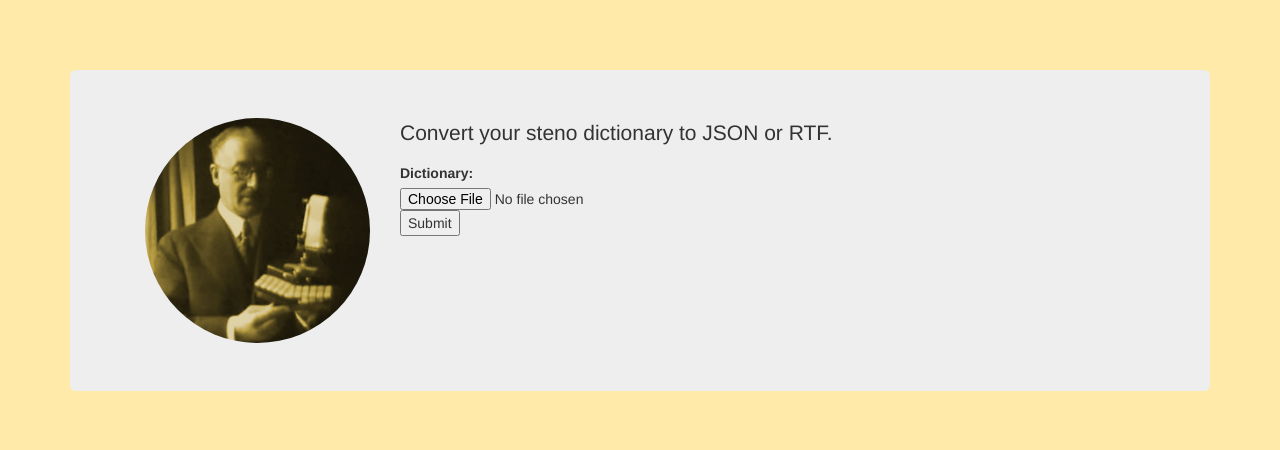
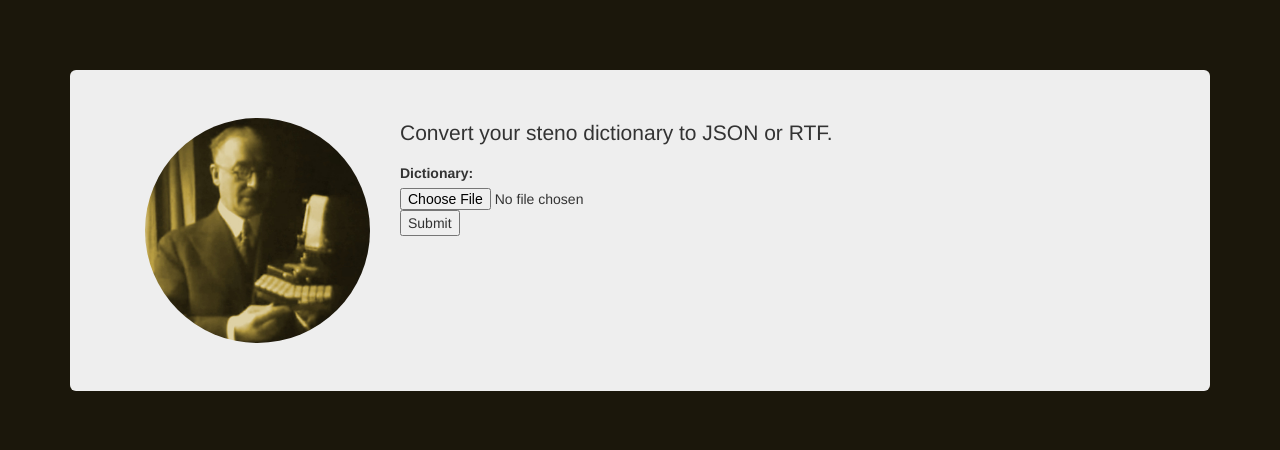
Before and after one commit to marnanel/contradict, a Django app: page / in a window 1280 px wide. Shown: the top 450 px of the page. Run offline with Django 3.2, Linux system fonts and the light colour scheme; some libraries are stand-ins or nearby versions.

Commit message:
minor css tweaks

```diff
--- a/contradict/static/contradict.css
+++ b/contradict/static/contradict.css
@@ -1,7 +1,11 @@
 body, html {
-	background-color: #ffeaa9;
+	background-color: #1b170b;
 }
 
 img {
 	border-radius: 50em;
 }
+
+.jumbotron {
+	border-radius: 3em;
+}
```
